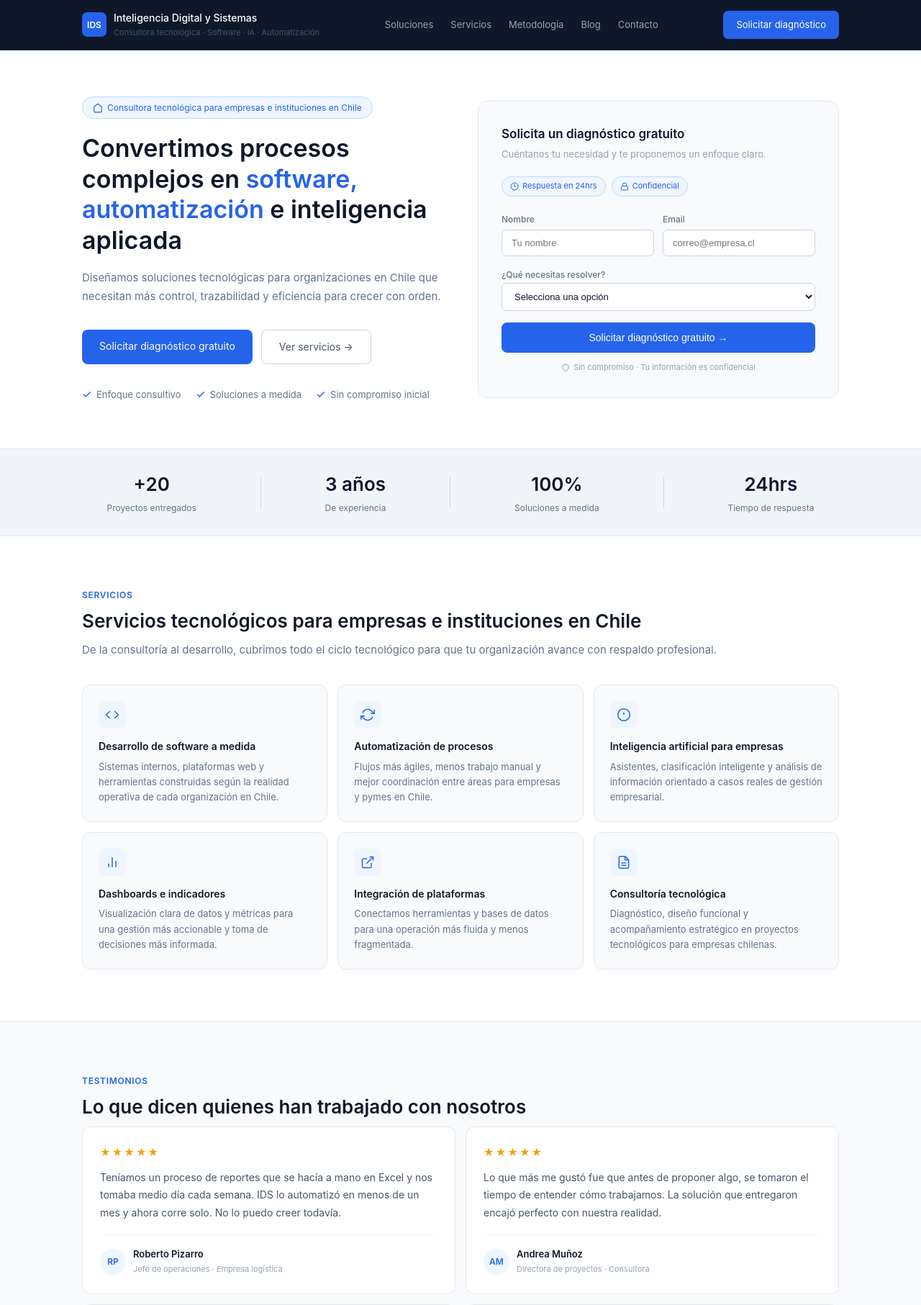
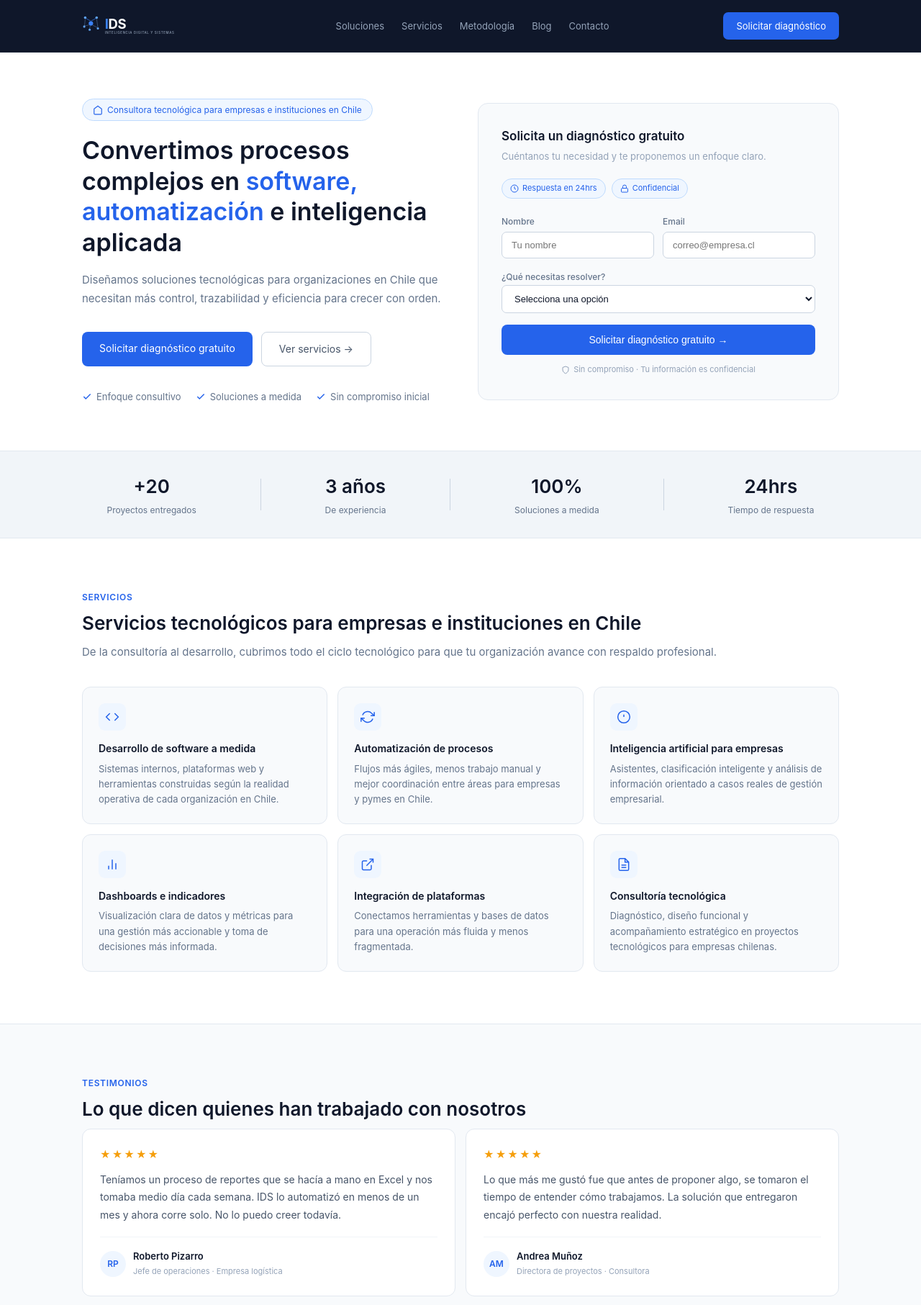
Before and after one commit to cmoscoso25/idsdigital, a Django app: page / in a window 1280 px wide. Shown: the top 1813 px of the page at 72% size. Run offline with Django 5.2, Linux system fonts and the light colour scheme.

Commit message:
feat: logo SVG y favicon integrados en landing

```diff
--- a/templates/public/landing.html
+++ b/templates/public/landing.html
@@ -5,6 +5,10 @@
   <meta charset="UTF-8" />
   <meta name="viewport" content="width=device-width, initial-scale=1" />
   <meta name="theme-color" content="#0f172a" />
+
+  <!-- Favicon -->
+  <link rel="icon" type="image/svg+xml" href="{% static 'img/favicon.svg' %}" />
+  <link rel="apple-touch-icon" href="{% static 'img/favicon.svg' %}" />
 
   <!-- SEO básico -->
   <title>Desarrollo de Software, Automatización e IA para Empresas en Chile | IDS Digital</title>
@@ -19,7 +23,7 @@
   <meta property="og:title" content="Desarrollo de Software, Automatización e IA para Empresas en Chile | IDS Digital" />
   <meta property="og:description" content="Consultora tecnológica en Chile especializada en desarrollo de software a medida, automatización de procesos e inteligencia artificial para empresas e instituciones." />
   <meta property="og:url" content="https://www.idsdigital.cl/" />
-  <meta property="og:image" content="https://www.idsdigital.cl/static/img/logo1.png" />
+  <meta property="og:image" content="https://www.idsdigital.cl/static/img/logo.svg" />
   <meta property="og:site_name" content="Inteligencia Digital y Sistemas" />
   <meta property="og:locale" content="es_CL" />
 
@@ -27,7 +31,7 @@
   <meta name="twitter:card" content="summary_large_image" />
   <meta name="twitter:title" content="Desarrollo de Software, Automatización e IA para Empresas en Chile | IDS Digital" />
   <meta name="twitter:description" content="Consultora tecnológica en Chile especializada en desarrollo de software a medida, automatización de procesos e inteligencia artificial para empresas." />
-  <meta name="twitter:image" content="https://www.idsdigital.cl/static/img/logo1.png" />
+  <meta name="twitter:image" content="https://www.idsdigital.cl/static/img/logo.svg" />
 
   <!-- Schema.org — Organización -->
   <script type="application/ld+json">
@@ -37,7 +41,7 @@
     "name": "Inteligencia Digital y Sistemas SpA",
     "alternateName": "IDS Digital",
     "url": "https://www.idsdigital.cl",
-    "logo": "https://www.idsdigital.cl/static/img/logo1.png",
+    "logo": "https://www.idsdigital.cl/static/img/logo.svg",
     "description": "Consultora tecnológica especializada en desarrollo de software a medida, automatización de procesos e inteligencia artificial para empresas e instituciones en Chile.",
     "address": {
       "@type": "PostalAddress",
@@ -198,13 +202,9 @@
   <!-- NAVBAR -->
   <nav class="navbar">
     <div class="navbar-inner">
-      <div class="navbar-logo">
-        <div class="navbar-logo-box">IDS</div>
-        <div>
-          <div class="navbar-name">Inteligencia Digital y Sistemas</div>
-          <div class="navbar-sub">Consultora tecnológica · Software · IA · Automatización</div>
-        </div>
-      </div>
+      <a href="#inicio" class="navbar-logo">
+        <img src="{% static 'img/logo.svg' %}" alt="IDS Digital — Inteligencia Digital y Sistemas" height="44" style="display:block;" />
+      </a>
       <div class="navbar-links">
         <a href="#servicios">Soluciones</a>
         <a href="#servicios">Servicios</a>
@@ -477,7 +477,7 @@
     </div>
   </section>
 
-  <!-- FAQ — Posiciona en Google con respuestas directas -->
+  <!-- FAQ -->
   <section class="faq" id="faq" aria-label="Preguntas frecuentes IDS Digital">
     <div class="section-inner">
       <div class="section-label">Preguntas frecuentes</div>
@@ -552,11 +552,7 @@
   <footer class="footer" aria-label="Pie de página IDS Digital">
     <div class="footer-inner">
       <div class="footer-logo">
-        <div class="navbar-logo-box">IDS</div>
-        <div>
-          <div class="footer-name">Inteligencia Digital y Sistemas SpA</div>
-          <div class="footer-sub">Consultora tecnológica · Santiago, Chile · contacto@idsdigital.cl</div>
-        </div>
+        <img src="{% static 'img/logo.svg' %}" alt="IDS Digital" height="36" style="display:block;" />
       </div>
       <div class="footer-copy">© 2026 Inteligencia Digital y Sistemas SpA. Todos los derechos reservados.</div>
     </div>
```
Also changed, not shown: static/img/favicon.svg (added), static/img/logo.svg (added).
